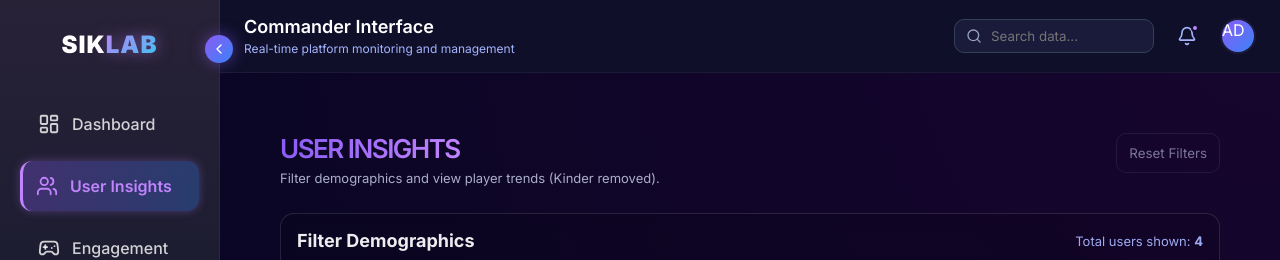
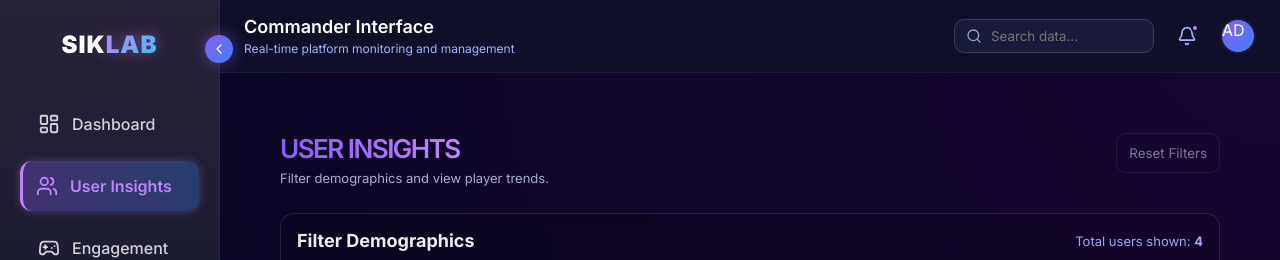
Before and after one commit to derp145/Admin-Dashboard-Siklab-, a React (Vite) app: page /dashboard/userinsights in a window 1280 px wide. Shown: the top 260 px of the page. Built offline with nearby package versions, Linux system fonts and the light colour scheme.

Commit message:
user insight edit

```diff
--- a/src/pages/UserInsights.jsx
+++ b/src/pages/UserInsights.jsx
@@ -184,7 +184,7 @@ const UserInsights = () => {
         <div>
           <h2 className="section-title">User Insights</h2>
           <p className="section-sub">
-            Filter demographics and view player trends (Kinder removed).
+            Filter demographics and view player trends.
           </p>
         </div>
 
```
